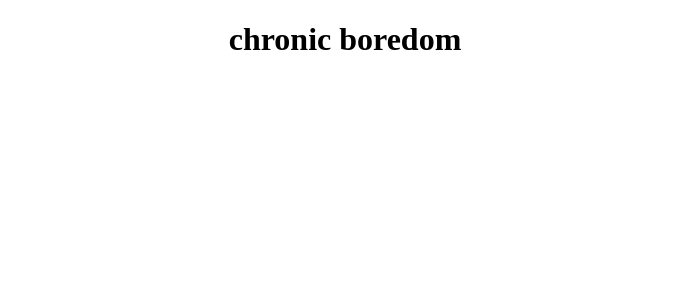
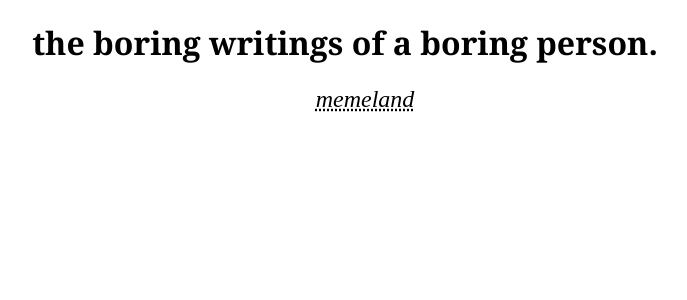
Before and after one commit to chronicboredom/chronicboredom.github.io, a Jekyll site: the page built from index.html, in a window 1280 px wide. Shown: the top 300 px of the page, without its empty margins (295-982 px from the left). Built offline with Jekyll 4.4.1, drawn with Linux system fonts in a browser that asks for light colours.

Commit message:
clean up some styles

```diff
--- a/index.html
+++ b/index.html
@@ -1,5 +1,5 @@
 ---
-title: chronic boredom
+title: the boring writings of a boring person.
 ---
 
 <ul id="postbox">
--- a/style.css
+++ b/style.css
@@ -15,7 +15,7 @@
 }
 
 h1 {
-    font-family: Copperplate;
+    font-family: Georgia
 }
 
 ul#postbox {
```
Also changed, not shown: _posts/2017-04-19-meme.md (added, +8 -0 lines).
